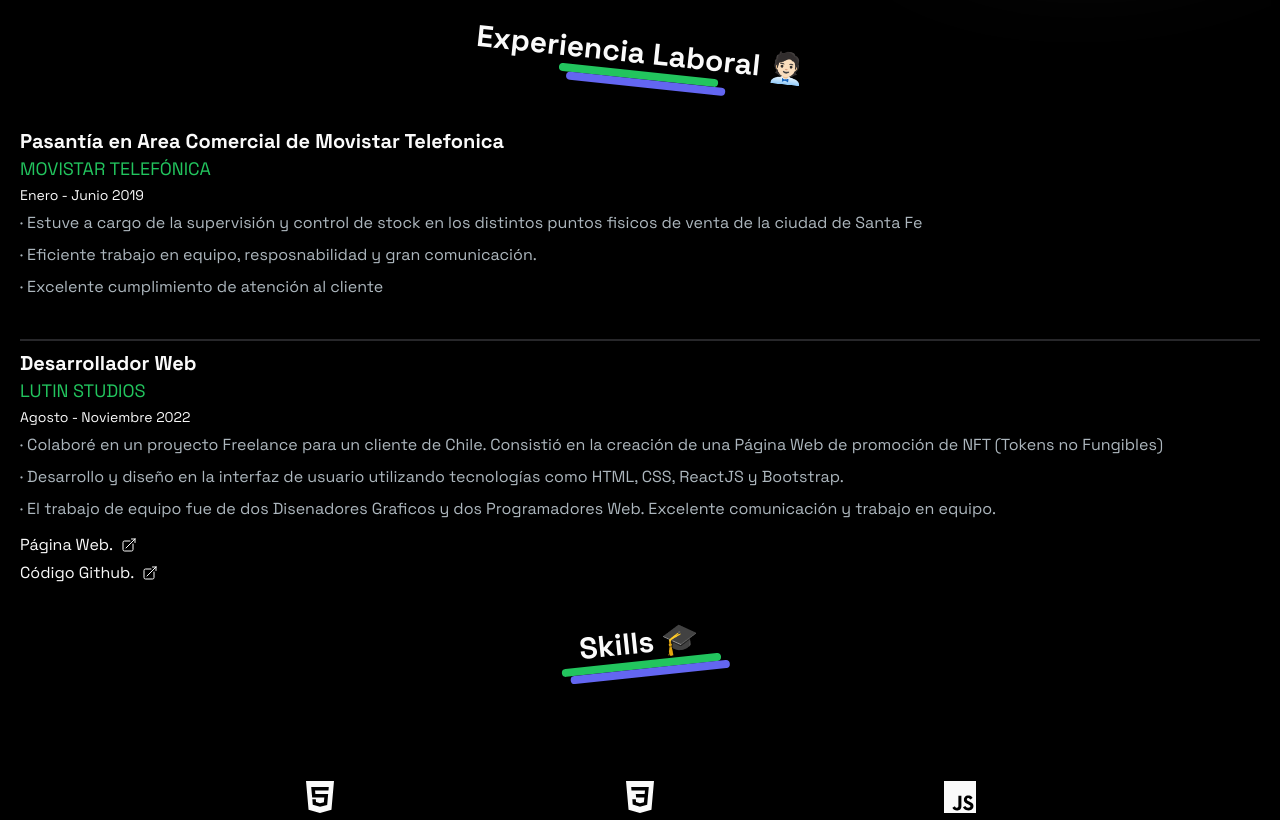
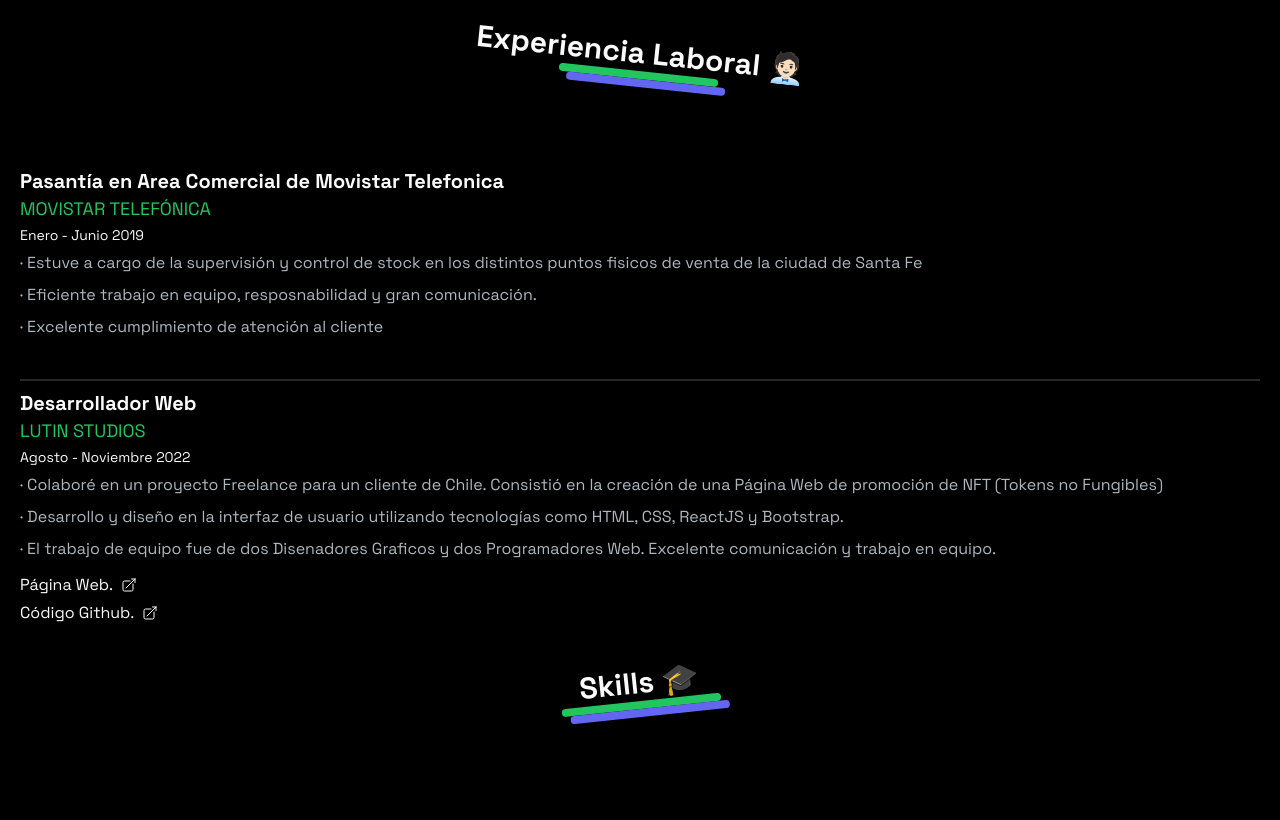
Before and after one commit to MateoDonino/porfolio-nextjs, a Next.js app: page / in a window 1280 px wide. Shown: the part 700-1520 px from the top of the page. Built offline with nearby package versions, Linux system fonts and the light colour scheme.

Commit message:
Actualización 1.4

```diff
--- a/app/(home)/components/Experience.tsx
+++ b/app/(home)/components/Experience.tsx
@@ -13,7 +13,7 @@
           className="flex flex-col items-center justify-center rotate-6"
         />
       </div>
-      <ul className=" mt-10 timeline timeline-snap-icon max-md:timeline-compact timeline-vertical">
+      <ul className=" mt-20 timeline timeline-snap-icon max-md:timeline-compact timeline-vertical">
         <li>
           <div className="timeline-middle"></div>
           <div className="timeline-start mb-10 ">
--- a/app/globals.css
+++ b/app/globals.css
@@ -79,6 +79,5 @@
   width: 0px;
   height: 0px;
   border-radius: 50%;
-
-  box-shadow: 0 0 200px 130px #f5f5f5; /* outer cyan */
+  box-shadow: 0 0 200px 130px #181818; /* outer cyan */
 }
```
